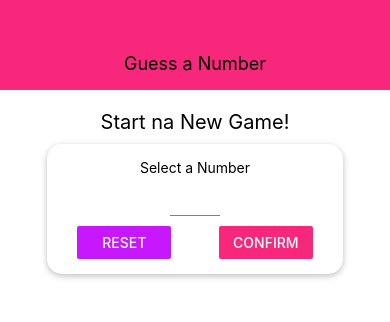
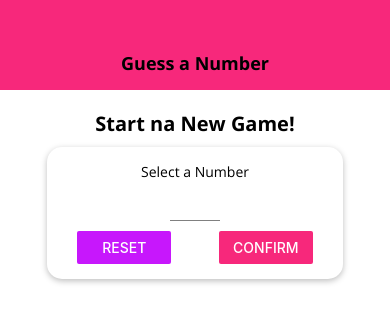
Before and after one commit to Spearek/Guess-a-Number-RN, a React Native app: screen / in a window 390 px wide. Shown: the top 322 px of the page. Built offline with nearby package versions, Linux system fonts and the light colour scheme.

Commit message:
custom fonts included and implemented

```diff
--- a/App.js
+++ b/App.js
@@ -1,14 +1,34 @@
 import React, { useState } from 'react';
 import { StyleSheet, Text, View } from 'react-native';
+import * as Font from 'expo-font';
+import { AppLoading } from 'expo';
 
 import Header from './components/Header';
 import StartGameScreen from './screens/StartGameScreen';
 import GameScreen from './screens/GameScreen';
 import GameOverScreen from './screens/GameOverScreen';
 
+const fetchFont = () => {
+  return Font.loadAsync({
+    'open-sans': require('./assets/fonts/OpenSans-Regular.ttf'),
+    'open-sans-bold': require('./assets/fonts/OpenSans-Bold.ttf')
+  });
+};
+
 export default function App() {
   const [userNumber, setUserNumber] = useState();
   const [guessRounds, setGuessRounds] = useState(0);
+  const [dataLoaded, setDataLoaded] = useState(false);
+
+  if (!dataLoaded) {
+    return (
+      <AppLoading
+        startAsync={fetchFont}
+        onFinish={() => setDataLoaded(true)}
+        onError={(err) =>console.log(err)}
+      />
+    )
+  }
 
   const configureNewGameHandler = () => {
     setGuessRounds(0);
@@ -29,7 +49,7 @@
   if (userNumber && guessRounds <= 0) {
     content = <GameScreen userNumber={userNumber} onGameOver={gameOverHandler} />
   } else if (guessRounds > 0) {
-    content = <GameOverScreen userNumber = {userNumber} roundsNumber={guessRounds} onRestart = {configureNewGameHandler}  />
+    content = <GameOverScreen userNumber={userNumber} roundsNumber={guessRounds} onRestart={configureNewGameHandler} />
   }
 
   return (
--- /dev/null
+++ b/components/BodyText.js
@@ -0,0 +1,13 @@
+import React from 'react';
+import { Text, StyleSheet } from 'react-native';
+
+const BodyText = props => <Text style={{...styles.body,...props.style}}>{props.children}</Text>
+
+const styles = StyleSheet.create({
+    body:{
+        fontFamily: 'open-sans'
+    }
+
+});
+
+export default BodyText;
--- a/components/Header.js
+++ b/components/Header.js
@@ -23,7 +23,8 @@
     },
     headerTitle: {
         color: 'black',
-        fontSize: 18
+        fontSize: 18,
+        fontFamily: 'open-sans-bold'
     }
 });
 
--- a/screens/StartGameScreen.js
+++ b/screens/StartGameScreen.js
@@ -4,6 +4,7 @@
 import Card from '../components/Card';
 import Input from '../components/Input';
 import NumberContainer from '../components/numberContainer';
+import BodyText from '../components/BodyText';
 
 import Colors from '../constants/colors';
 
@@ -56,7 +57,7 @@
             <View style={styles.screen}>
                 <Text style={styles.title}>Start na New Game!</Text>
                 <Card style={styles.inputContainer}>
-                    <Text >Select a Number</Text>
+                    <BodyText >Select a Number</BodyText>
                     <Input style={styles.input}
                         keyboardType="number-pad"
                         autoCapitalize="none"
@@ -86,6 +87,7 @@
     title: {
         fontSize: 20,
         marginVertical: 10,
+        fontFamily: 'open-sans-bold'
     },
     inputContainer: {
         width: 300,
```
